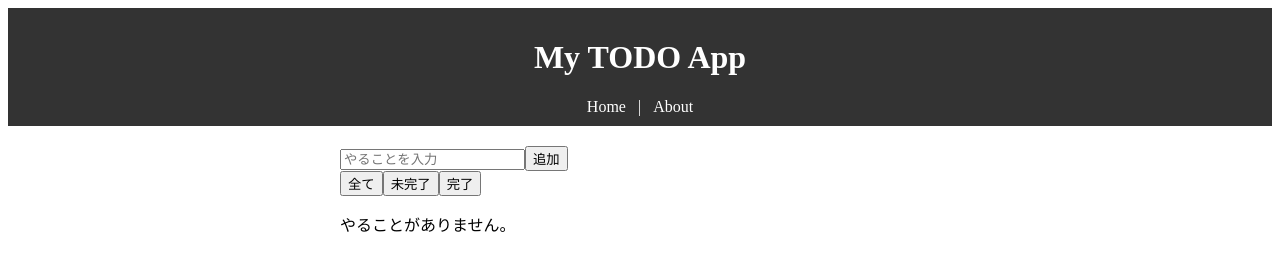
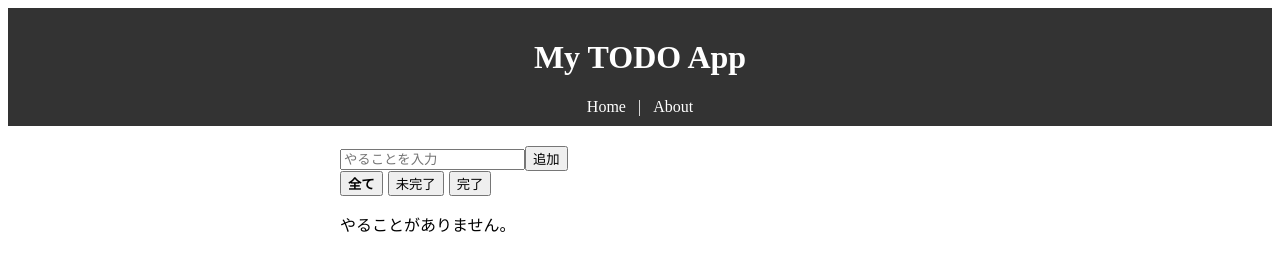
Before and after one commit to o-tsumuro/react-todo-app, a React (Vite) app: page / in a window 1280 px wide. Shown: the top 261 px of the page. Built offline with nearby package versions, Linux system fonts and the light colour scheme.

Commit message:
フィルターボタン - 見た目修正

```diff
--- a/src/pages/TodoPage.jsx
+++ b/src/pages/TodoPage.jsx
@@ -16,9 +16,24 @@ function TodoPage({ todos, addTodo, toggleTodo, deleteTodo }) {
       <TodoForm onAdd={addTodo} />
 
       <div style={{ marginBottom: '10px' }}>
-        <button onClick={() => setFilter('all')}>全て</button>
-        <button onClick={() => setFilter('notYet')}>未完了</button>
-        <button onClick={() => setFilter('done')}>完了</button>
+        <button
+          onClick={() => setFilter('all')}
+          style={{ marginRight: '5px', fontWeight: filter === 'all' ? 'bold' : 'normal' }}
+        >
+          全て
+        </button>
+        <button
+          onClick={() => setFilter('notYet')}
+          style={{ marginRight: '5px', fontWeight: filter === 'notYet' ? 'bold' : 'normal' }}
+        >
+          未完了
+        </button>
+        <button
+          onClick={() => setFilter('done')}
+          style={{ fontWeight: filter === 'done' ? 'bold' : 'normal' }}
+        >
+          完了
+        </button>
       </div>
 
       <TodoList todos={filteredTodos} onToggle={toggleTodo} onDelete={deleteTodo} />
```
